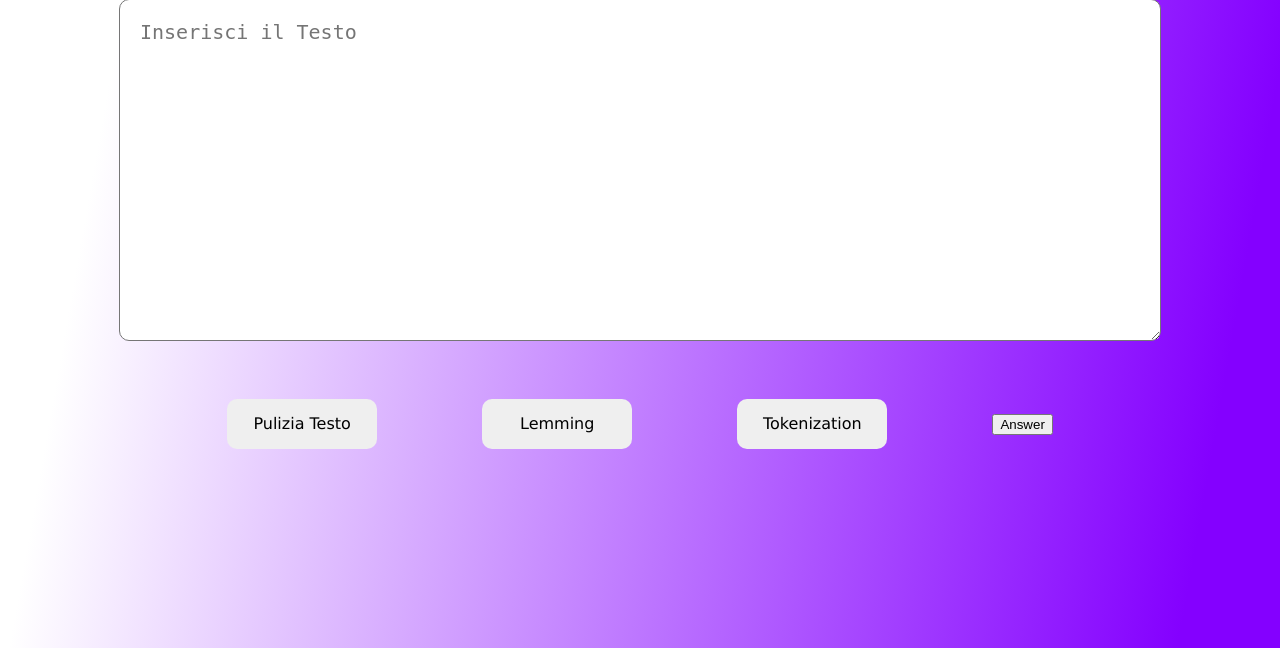
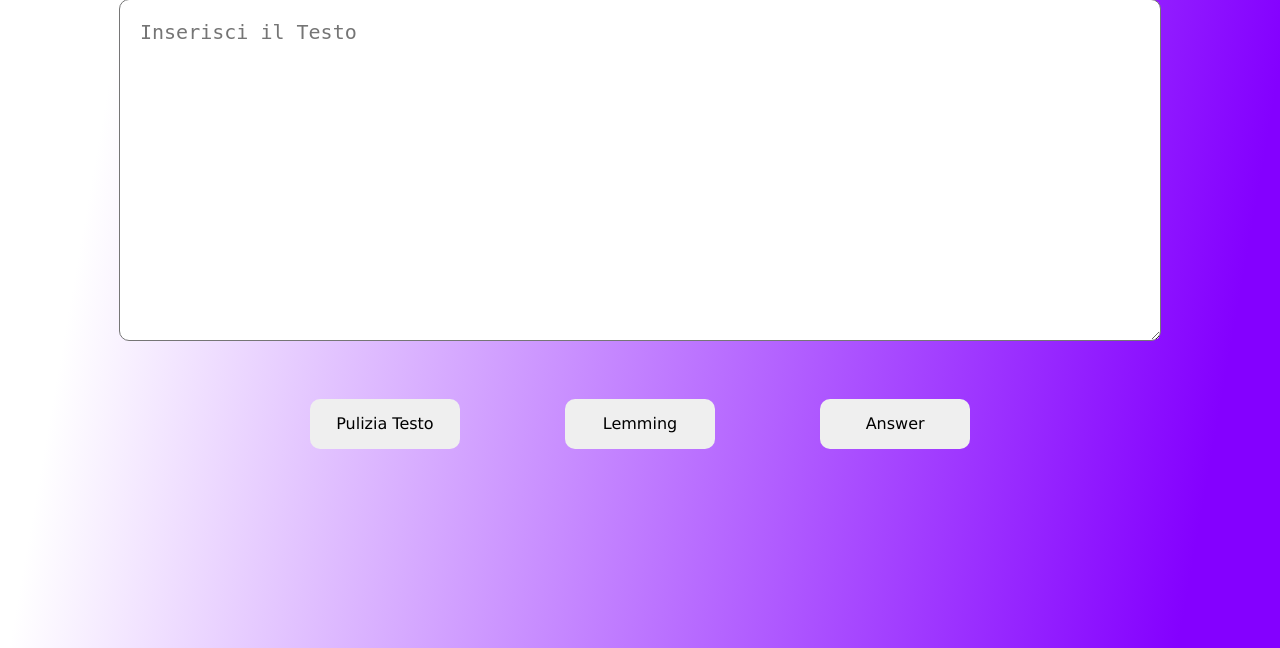
Before and after one commit to farinagabriele/Accenture_IA, a Flask app: page / in a window 1280 px wide. Shown: the part 130-778 px from the top of the page. Run offline with Flask 3, Linux system fonts and the light colour scheme.

Commit message:
Update index.html

```diff
--- a/templates/index.html
+++ b/templates/index.html
@@ -18,8 +18,7 @@
     <div id="bottoni">
         <input type="button" value="Pulizia Testo" id="puliziaT" onclick="ajax('pulizia')">
         <input type="button" value="Lemming" id="lemming" onclick="ajax('lemming')">
-        <input type="button" value="Tokenization" id="tokenization" onclick="ajax('tokenization')">
-        <input type="button" value="Answer" id="answer" onclick="ajax('answer')">
+        <input type="button" value="Answer" id="tokenization" onclick="ajax('tokenization')">
     </div>
 
 </body>
```
